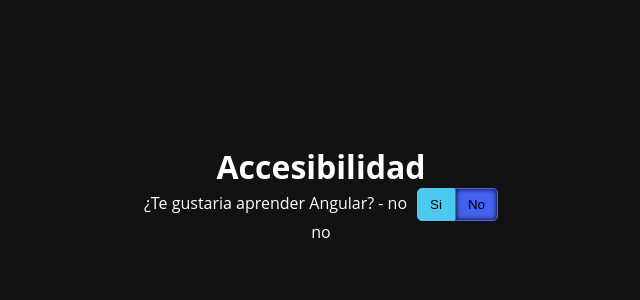
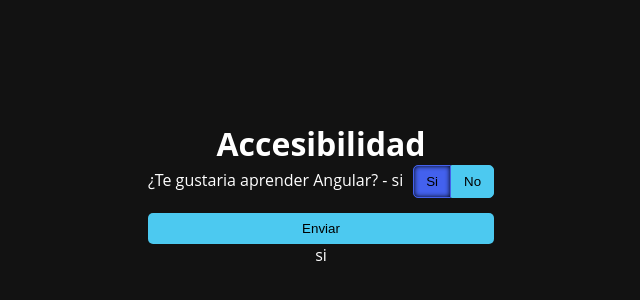
Before and after one commit to alura-es-cursos/1875-Angular-Diseno-de-componentes-con-accessibilidad, an Angular app: page / in a window 1280 px wide. Shown: the part 206-506 px from the top of the page, without its empty margins (319-959 px from the left). Built offline with nearby package versions, Linux system fonts and the light colour scheme.

Commit message:
:sparkles: clase02 completada

```diff
--- a/src/app/app.component.html
+++ b/src/app/app.component.html
@@ -1,11 +1,12 @@
 <main>
   <h1>Accesibilidad</h1>
-  <div>
+  <form [formGroup]="form" (ngSubmit)="submit()">
     <app-si-no-buttons-group
-      [(value)]="answer"
+      formControlName="answer"
       label="¿Te gustaria aprender Angular?"
     ></app-si-no-buttons-group>
-  </div>
+    <button class="btn">Enviar</button>
+  </form>
 
-  <p>{{ answer }}</p>
+  <p>{{ this.form.get("answer")?.value }}</p>
 </main>
--- a/src/app/app.component.scss
+++ b/src/app/app.component.scss
@@ -5,3 +5,13 @@
   justify-content: center;
   flex-direction: column;
 }
+
+.btn {
+  width: 100%;
+  margin-top: 15px;
+  padding: 0.5rem;
+  cursor: pointer;
+  background-color: var(--secondary-color);
+  border: none;
+  border-radius: 5px;
+}
--- a/src/app/app.component.ts
+++ b/src/app/app.component.ts
@@ -1,4 +1,5 @@
 import { Component } from '@angular/core';
+import { FormBuilder, FormGroup } from '@angular/forms';
 
 @Component({
   selector: 'app-root',
@@ -6,5 +7,16 @@
   styleUrls: ['./app.component.scss'],
 })
 export class AppComponent {
-  answer = 'no';
+  // answer = 'no';
+  form!: FormGroup;
+
+  constructor(private formBuilder: FormBuilder) {
+    this.form = this.formBuilder.group({
+      answer: ['si'],
+    });
+  }
+
+  submit(): void {
+    console.log(this.form.value);
+  }
 }
--- a/src/app/shared/components/si-no-buttons-group/si-no-buttons-group.component.ts
+++ b/src/app/shared/components/si-no-buttons-group/si-no-buttons-group.component.ts
@@ -1,11 +1,26 @@
-import { Component, EventEmitter, Input, OnInit, Output } from '@angular/core';
+import {
+  Component,
+  EventEmitter,
+  forwardRef,
+  Input,
+  OnInit,
+  Output,
+} from '@angular/core';
+import { ControlValueAccessor, NG_VALUE_ACCESSOR } from '@angular/forms';
 
 @Component({
   selector: 'app-si-no-buttons-group',
   templateUrl: './si-no-buttons-group.component.html',
   styleUrls: ['./si-no-buttons-group.component.scss'],
+  providers: [
+    {
+      provide: NG_VALUE_ACCESSOR,
+      multi: true,
+      useExisting: forwardRef(() => SiNoButtonsGroupComponent),
+    },
+  ],
 })
-export class SiNoButtonsGroupComponent implements OnInit {
+export class SiNoButtonsGroupComponent implements OnInit, ControlValueAccessor {
   @Input() value = '';
   @Input() label = '';
 
@@ -13,14 +28,29 @@
 
   options = SiNoButtonGroupOptions;
 
+  onChange = (value: string): void => {};
+  onTouched = () => {};
+
   constructor() {}
 
   ngOnInit(): void {}
 
+  writeValue(value: string): void {
+    this.value = value;
+    this.onChange(value);
+    this.valueChange.emit(this.value);
+  }
+
+  registerOnChange(fn: any): void {
+    this.onChange = fn;
+  }
+
+  registerOnTouched(fn: any): void {
+    this.onTouched = fn;
+  }
+
   activate(value: string): void {
-    console.log(value);
-    this.value = value;
-    this.valueChange.emit(this.value);
+    this.writeValue(value);
   }
 }
 
```
Also changed, not shown: src/app/app.module.ts (+7 -1 lines).
